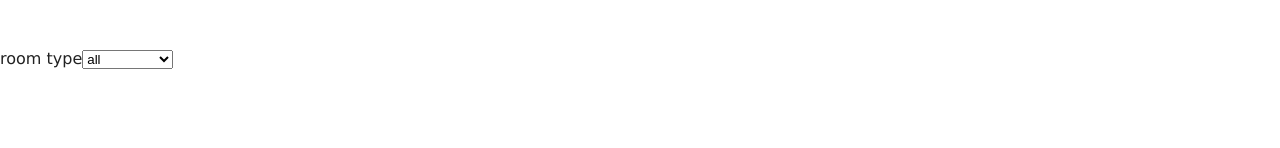
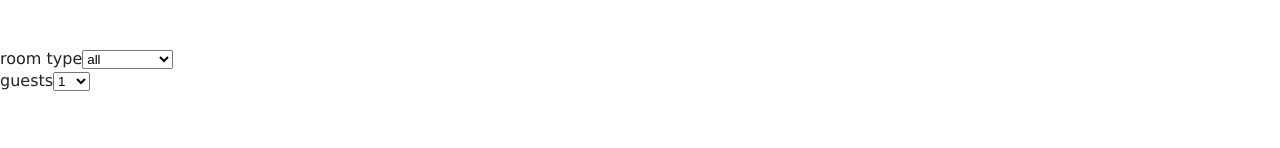
Before and after one commit to BitBravo/react-hotel-book, a React (Create React App) app: page /rooms in a window 1280 px wide. Shown: the part 621-769 px from the top of the page. Built offline with nearby package versions, Linux system fonts and the light colour scheme.

Commit message:
Filter rooms by capacity

```diff
--- a/src/components/Context.js
+++ b/src/components/Context.js
@@ -44,7 +44,7 @@
     const tempItems = items.map(item => {
       const id = item.sys.id;
       const images = item.fields.images.map(image => image.fields.file.url);
-      /* the new images property from the rooms object will overwrite the original property destructured by ...items.fields. Instead of an array with objects it now has a url string as a value */
+      /* the new images property from the rooms object will overwrite the original property. Instead of an array with objects it now has a url string as a value */
       const room = { ...item.fields, images, id };
       return room;
     });
@@ -65,7 +65,7 @@
   };
 
   filterRooms = () => {
-    const {
+    let {
       rooms,
       type,
       capacity,
@@ -75,10 +75,18 @@
       breakfast,
       pets,
     } = this.state;
+
     let tempRooms = [...rooms];
+    // the filter condition will do automatic type conversion for the string that is returned from the select element, because we compare with a number in the if condition, so this is just to be safe.
+    capacity = parseInt(capacity, 10);
+
     if (type !== 'all') {
       tempRooms = tempRooms.filter(room => room.type === type);
     }
+    if (capacity !== 1) {
+      tempRooms = tempRooms.filter(room => room.capacity >= capacity);
+    }
+
     this.setState({ sortedRooms: tempRooms });
   };
 
--- a/src/components/RoomsFilter.js
+++ b/src/components/RoomsFilter.js
@@ -30,6 +30,13 @@
     </option>
   ));
 
+  let guests = getUnique(rooms, 'capacity');
+  guests = guests.map((item, index) => (
+    <option key={index} value={item}>
+      {item}
+    </option>
+  ));
+
   return (
     <section className="filter-container">
       <Title title="search rooms" />
@@ -46,6 +53,19 @@
             {types}
           </select>
         </div>
+
+        <div className="form-group">
+          <label htmlFor="capacity">guests</label>
+          <select
+            name="capacity"
+            id="capacity"
+            value={capacity}
+            className="form-control"
+            onChange={handleChange}
+          >
+            {guests}
+          </select>
+        </div>
       </form>
     </section>
   );
```
